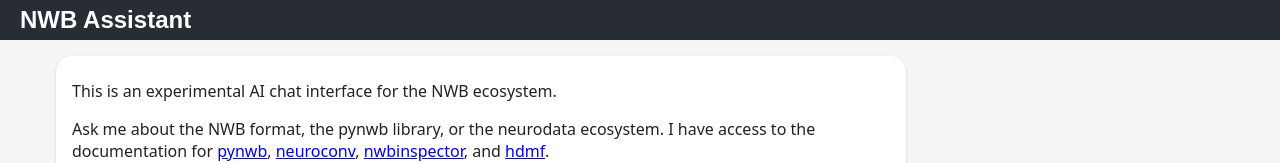
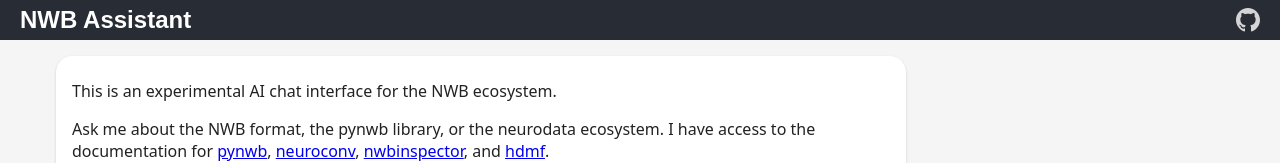
Before and after one commit to magland/nwb-assistant, a React (Vite) app: page /nwb-assistant/chat in a window 1280 px wide. Shown: the top 163 px of the page. Built offline with nearby package versions, Linux system fonts and the light colour scheme.

Commit message:
Add GitHub logo on upper right

```diff
--- a/src/App.tsx
+++ b/src/App.tsx
@@ -1,6 +1,7 @@
 import { BrowserRouter as Router, Routes, Route, Navigate, Link } from 'react-router-dom';
 import { useState, useEffect } from 'react';
 import ChatPage from './pages/ChatPage';
+import { GITHUB_REPO_URL } from './config/constants';
 
 function App() {
   const [windowDimensions, setWindowDimensions] = useState({
@@ -24,8 +25,28 @@
   return (
     <Router>
       <div className="app">
-        <header style={{ height: headerHeight, display: 'flex', alignItems: 'center', padding: '0 20px', backgroundColor: '#282c34', color: 'white', fontFamily: 'Comfortaa, sans-serif' }}>
+        <header style={{ height: headerHeight, display: 'flex', alignItems: 'center', justifyContent: 'space-between', padding: '0 20px', backgroundColor: '#282c34', color: 'white', fontFamily: 'Comfortaa, sans-serif' }}>
           <h1><Link to="/nwb-assistant/" style={{ textDecoration: 'none', color: 'inherit' }}>NWB Assistant</Link></h1>
+          <a
+            href={GITHUB_REPO_URL}
+            target="_blank"
+            rel="noopener noreferrer"
+            style={{
+              color: 'white',
+              textDecoration: 'none',
+              display: 'flex',
+              alignItems: 'center',
+              opacity: 0.8,
+              transition: 'opacity 0.2s'
+            }}
+            onMouseEnter={(e) => e.currentTarget.style.opacity = '1'}
+            onMouseLeave={(e) => e.currentTarget.style.opacity = '0.8'}
+            title="View on GitHub"
+          >
+            <svg width="24" height="24" viewBox="0 0 24 24" fill="currentColor">
+              <path d="M12 0c-6.626 0-12 5.373-12 12 0 5.302 3.438 9.8 8.207 11.387.599.111.793-.261.793-.577v-2.234c-3.338.726-4.033-1.416-4.033-1.416-.546-1.387-1.333-1.756-1.333-1.756-1.089-.745.083-.729.083-.729 1.205.084 1.839 1.237 1.839 1.237 1.07 1.834 2.807 1.304 3.492.997.107-.775.418-1.305.762-1.604-2.665-.305-5.467-1.334-5.467-5.931 0-1.311.469-2.381 1.236-3.221-.124-.303-.535-1.524.117-3.176 0 0 1.008-.322 3.301 1.23.957-.266 1.983-.399 3.003-.404 1.02.005 2.047.138 3.006.404 2.291-1.552 3.297-1.23 3.297-1.23.653 1.653.242 2.874.118 3.176.77.84 1.235 1.911 1.235 3.221 0 4.609-2.807 5.624-5.479 5.921.43.372.823 1.102.823 2.222v3.293c0 .319.192.694.801.576 4.765-1.589 8.199-6.086 8.199-11.386 0-6.627-5.373-12-12-12z"/>
+            </svg>
+          </a>
         </header>
 
         <Routes>
```
